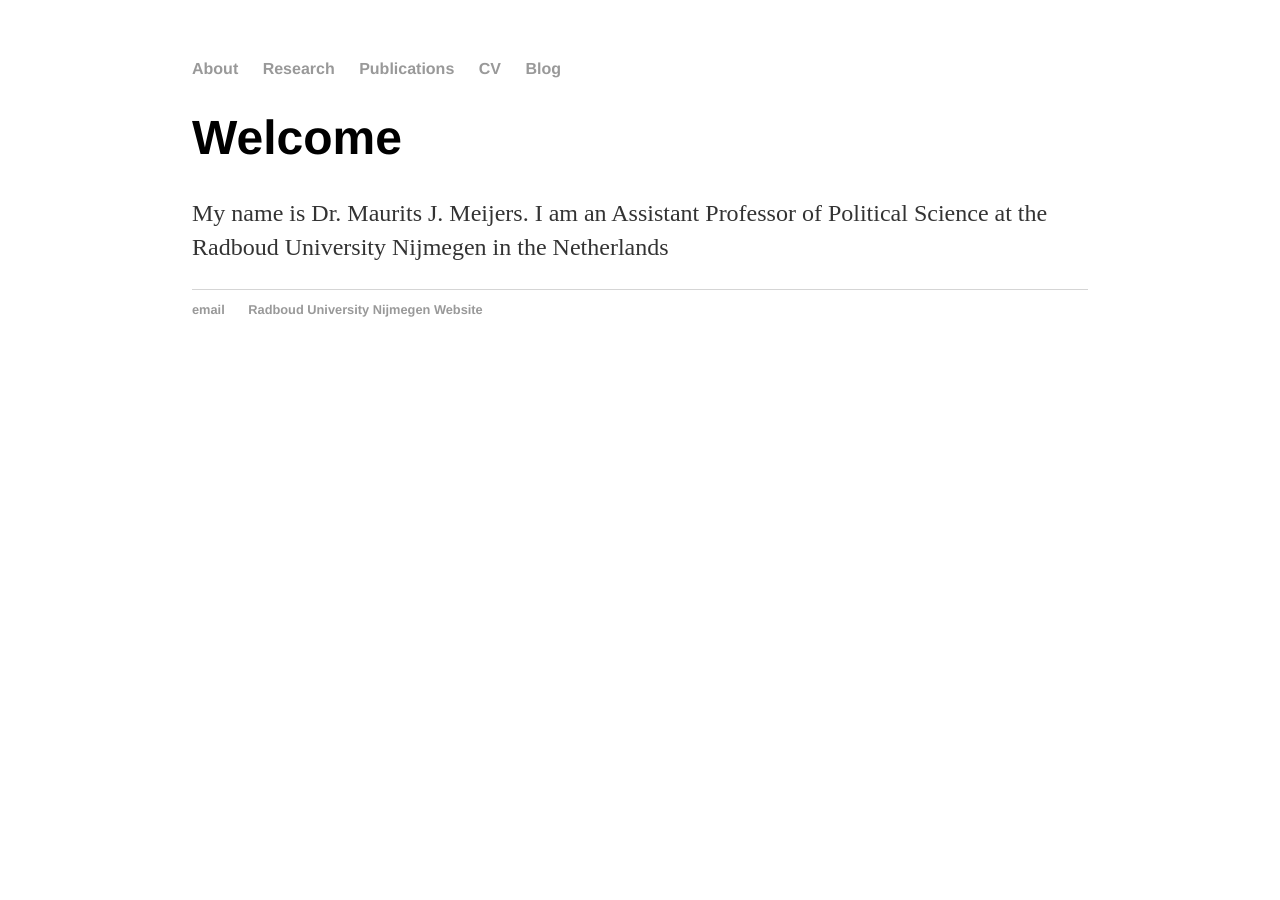
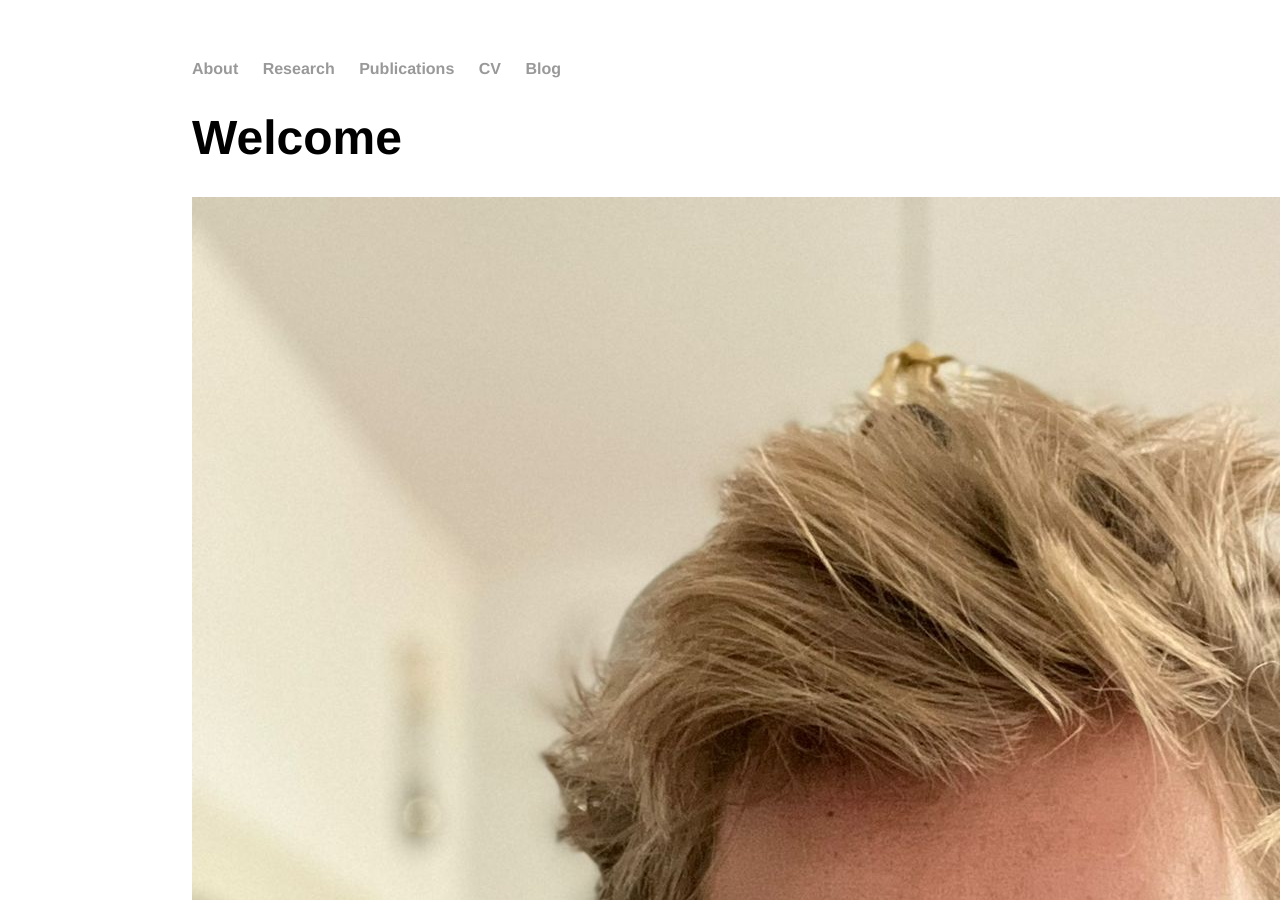
Before and after one commit to MauritsMeijers/mauritsmeijers.github.io, a Jekyll site: the page built from index.html, in a window 1280 px wide and 900 px high. Built offline with Jekyll 4.4.1, drawn with Linux system fonts in a browser that asks for light colours.

Commit message:
Update index.html

```diff
--- a/index.html
+++ b/index.html
@@ -4,5 +4,7 @@ title: Dr. Maurits J. Meijers, Political Scientist
 ---
 	<div class="blurb">
         		<h1>Welcome</h1>
+		<img src="maurits.jpeg" alt="Maurits Meijers>
+
 				<p>My name is Dr. Maurits J. Meijers. I am an Assistant Professor of Political Science at the Radboud University Nijmegen in the Netherlands</p>
     	</div><!-- /.blurb -->
```
